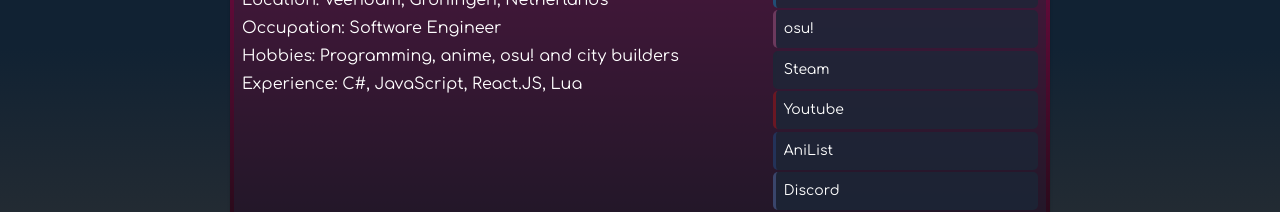
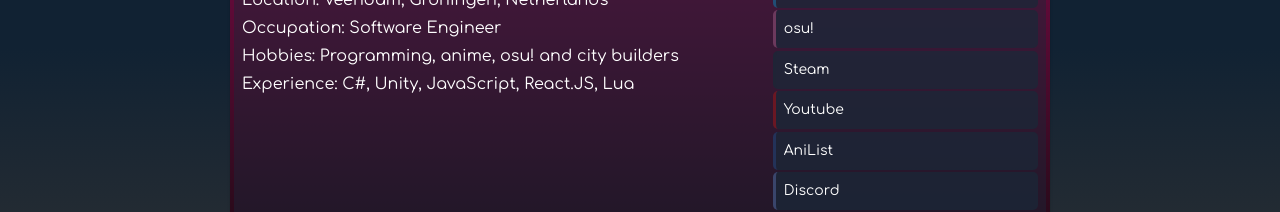
Before and after one commit to EngineerMark/personal-web, a React (Create React App) app: page / in a window 1280 px wide. Shown: the part 431-643 px from the top of the page. Built offline with nearby package versions, Linux system fonts and the light colour scheme.

Commit message:
added unity to info

```diff
--- a/src/App.js
+++ b/src/App.js
@@ -57,7 +57,7 @@
                   Info.projects.map((item, index) => {
                     return (
                       <Grid key={index} item xs={6}>
-                        <ChiiButton name={item.name} href={item.url} color={item.color} />
+                        <ChiiButton name={item.name} href={item.url} color={item.color} icon={null} />
                       </Grid>
                     )
                   })
--- a/src/Info.js
+++ b/src/Info.js
@@ -5,7 +5,7 @@
         { name: 'Location', value: 'Veendam, Groningen, Netherlands' },
         { name: 'Occupation', value: 'Software Engineer' },
         { name: 'Hobbies', value: 'Programming, anime, osu! and city builders' },
-        { name: 'Experience', value: 'C#, JavaScript, React.JS, Lua' },
+        { name: 'Experience', value: 'C#, Unity, JavaScript, React.JS, Lua' },
     ],
     links: [
         {
```
